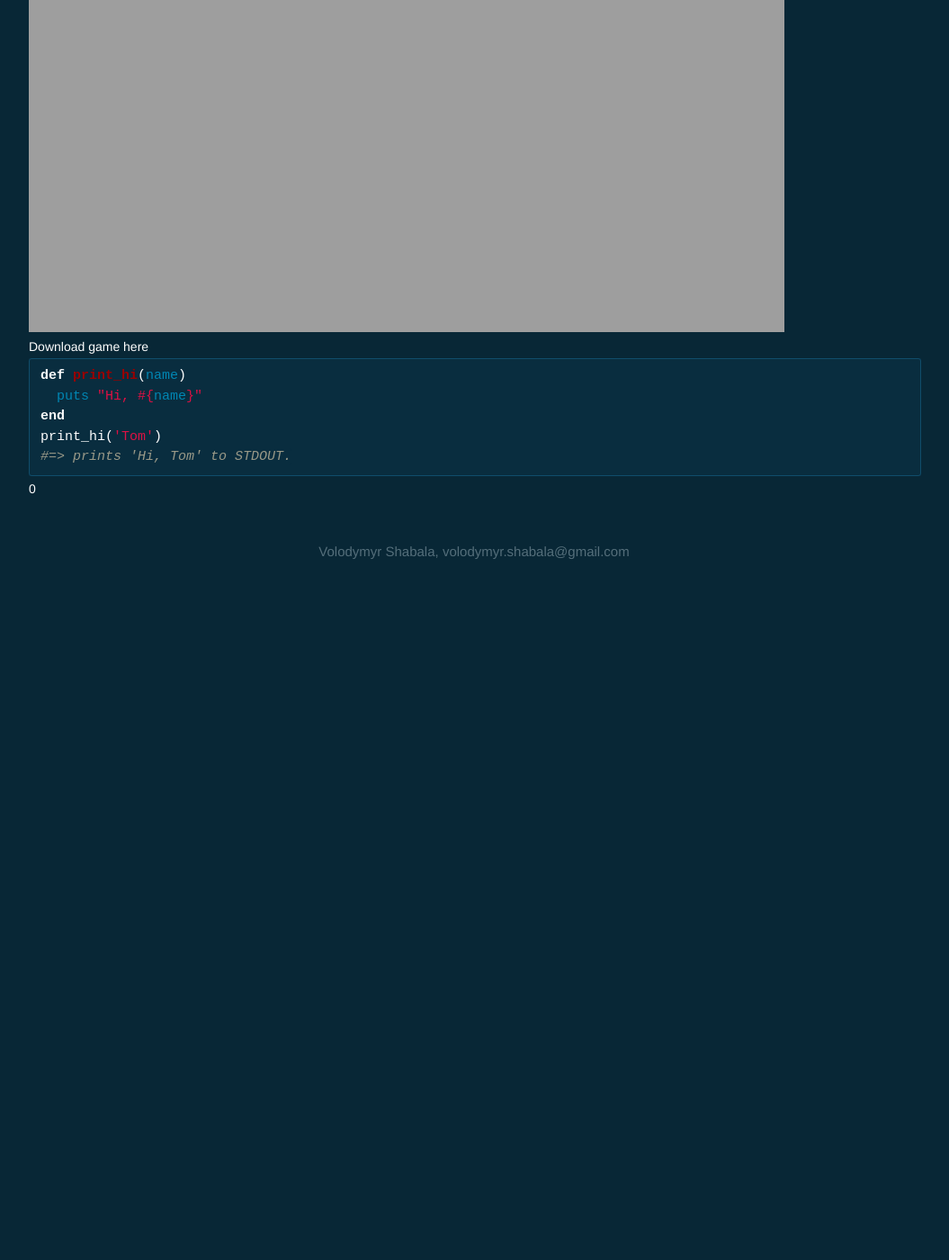
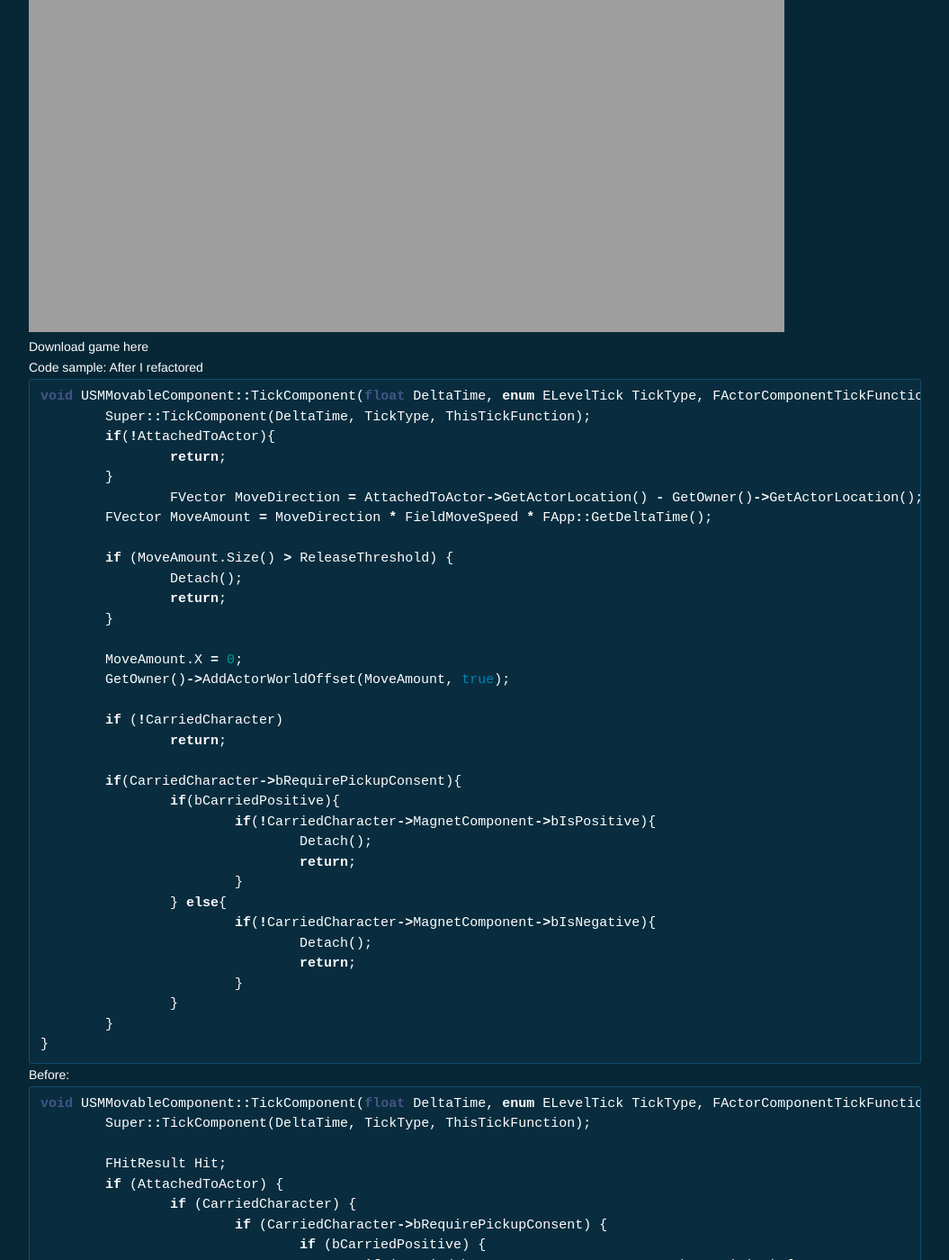
Before and after one commit to VolodymyrShabala/MySite, a Jekyll site: the page built from _posts/2016-06-01-welcome-to-jekyll.markdown, in a window 1280 px wide and 1400 px high, scrolled down 541 px. Shown: the whole window at 90% size, without its empty margins (112-1167 px from the left). Built offline with Jekyll 4.4.1, drawn with Linux system fonts in a browser that asks for light colours; before the commit the page ends 1171 px from its top, so only the background shows below that; some of the changed text lies outside the part shown.

Commit message:
Test code samples

```diff
--- a/_posts/2016-06-01-welcome-to-jekyll.markdown
+++ b/_posts/2016-06-01-welcome-to-jekyll.markdown
@@ -17,10 +17,85 @@
 
 <a href="https://drive.google.com/open?id=1xekIfMAPPeOHBK5hPr1w9AH1wMI8EZK9">Download game here</a>
 
-{% highlight ruby %}
-def print_hi(name)
-  puts "Hi, #{name}"
-end
-print_hi('Tom')
-#=> prints 'Hi, Tom' to STDOUT.
+Code sample:
+After I refactored
+{% highlight C++ %}
+void USMMovableComponent::TickComponent(float DeltaTime, enum ELevelTick TickType, FActorComponentTickFunction *ThisTickFunction){
+	Super::TickComponent(DeltaTime, TickType, ThisTickFunction);
+	if(!AttachedToActor){
+		return;
+	}
+		FVector MoveDirection = AttachedToActor->GetActorLocation() - GetOwner()->GetActorLocation();
+	FVector MoveAmount = MoveDirection * FieldMoveSpeed * FApp::GetDeltaTime();
+
+	if (MoveAmount.Size() > ReleaseThreshold) {
+		Detach();
+		return;
+	}
+
+	MoveAmount.X = 0;
+	GetOwner()->AddActorWorldOffset(MoveAmount, true);
+
+	if (!CarriedCharacter)
+		return;
+
+	if(CarriedCharacter->bRequirePickupConsent){
+		if(bCarriedPositive){
+			if(!CarriedCharacter->MagnetComponent->bIsPositive){
+				Detach();
+				return;
+			}
+		} else{
+			if(!CarriedCharacter->MagnetComponent->bIsNegative){
+				Detach();
+				return;
+			}
+		}
+	}
+}
 {% endhighlight %}
+
+Before:
+{% highlight C++ %}
+void USMMovableComponent::TickComponent(float DeltaTime, enum ELevelTick TickType, FActorComponentTickFunction *ThisTickFunction) {
+	Super::TickComponent(DeltaTime, TickType, ThisTickFunction);
+
+	FHitResult Hit;
+	if (AttachedToActor) {
+		if (CarriedCharacter) {
+			if (CarriedCharacter->bRequirePickupConsent) {
+				if (bCarriedPositive) {
+					if (CarriedCharacter->MagnetComponent->bIsPositive) {
+					} else {
+						Detach();
+						return;
+					}
+
+				} else {
+					if (CarriedCharacter->MagnetComponent->bIsNegative) {
+					} else {
+						Detach();
+						return;
+					}
+				}
+			}
+		}
+
+		FVector CurrentLocation = GetOwner()->GetActorLocation();
+		FVector TargetLocation = AttachedToActor->GetActorLocation();
+
+		FVector NewLocation = TargetLocation - CurrentLocation;
+
+		if (NewLocation.Size() > ReleaseThreshold) {
+			Detach();
+			return;
+		}
+
+		FVector MoveAmount = NewLocation * FieldMoveSpeed * FApp::GetDeltaTime();
+
+		GetOwner()->AddActorLocalOffset(MoveAmount, true, &Hit);
+	} else {
+		Detach();
+	}
+}
+{% endhighlight %}
```
